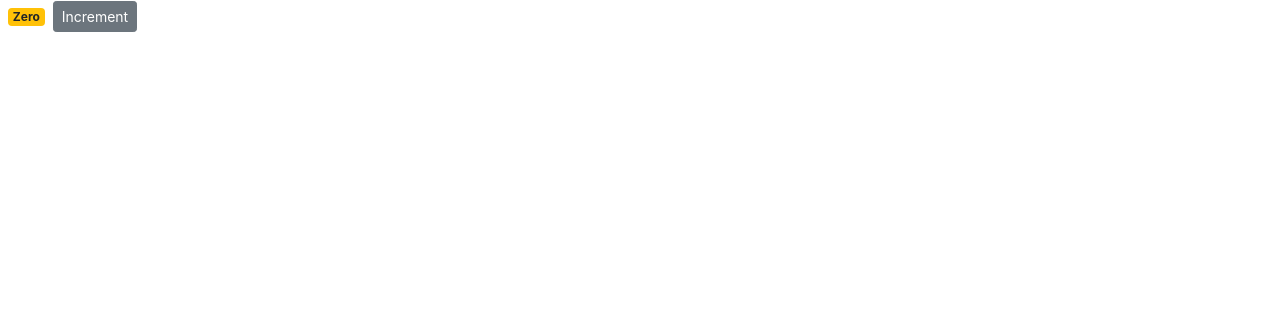
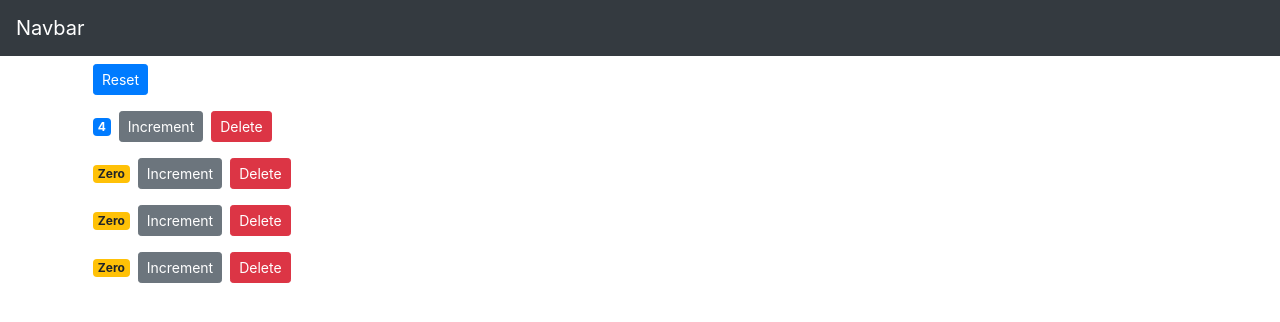
Before and after one commit to BrayoKane/counter, a React (Create React App) app: page / in a window 1280 px wide. Shown: the top 322 px of the page. Built offline with nearby package versions, Linux system fonts and the light colour scheme.

Commit message:
feat(core) remove local state

```diff
--- a/src/App.js
+++ b/src/App.js
@@ -1,24 +1,16 @@
-import logo from './logo.svg';
+import React from 'react';
 import './App.css';
+import Navbar from "./components/navbar";
+import Counters from "./components/counters";
 
 function App() {
   return (
-    <div className="App">
-      <header className="App-header">
-        <img src={logo} className="App-logo" alt="logo" />
-        <p>
-          Edit <code>src/App.js</code> and save to reload.
-        </p>
-        <a
-          className="App-link"
-          href="https://reactjs.org"
-          target="_blank"
-          rel="noopener noreferrer"
-        >
-          Learn React
-        </a>
-      </header>
-    </div>
+    <React.Fragment>
+      <Navbar/>
+      <main className="container">
+        <Counters/>
+      </main>
+    </React.Fragment>
   );
 }
 
--- a/src/components/counter.jsx
+++ b/src/components/counter.jsx
@@ -1,40 +1,44 @@
 import React, {Component} from "react";
 
 class Counter extends Component {
-    state = {
-        count: 0
-    };
+    /*state = {
+        value: this.props.counter.value
+    };*/
 
     /*constructor() {
         super();
         this.handleIncrement = this.handleIncrement.bind(this);
     }*/
 
-    handleIncrement = () => {
+   /* handleIncrement = () => {
         // console.log('Increment Clicked', this);
-        this.setState({count: this.state.count + 1});
-    }
+        this.setState({value: this.state.value + 1});
+    }*/
 
     render() {
+        // console.log(this.props)
         return (
             <div>
                 <span className={this.getBadgeClasses()}>{this.formatCount()}</span>
-                <button onClick={this.handleIncrement}
+                <button onClick={() => this.props.onIncrement(this.props.counter)}
                         className="btn btn-secondary btn-sm">Increment
                 </button>
+                <button
+                    onClick={() => this.props.onDelete(this.props.counter.id)}
+                    className="btn btn-danger btn-sm m-2">Delete</button>
             </div>
         )
     }
 
     getBadgeClasses() {
         let classes = "badge m-2 badge-"
-        classes += this.state.count === 0 ? "warning" : "primary";
+        classes += this.props.counter.value === 0 ? "warning" : "primary";
         return classes;
     }
 
     formatCount() {
-        const {count} = this.state;
-        return count === 0 ? 'Zero' : count;
+        const {value} = this.props.counter;
+        return value === 0 ? 'Zero' : value;
     }
 }
 
--- /dev/null
+++ b/src/components/counters.jsx
@@ -0,0 +1,58 @@
+import React, {Component} from 'react';
+import Counter from "./counter";
+
+class Counters extends Component {
+    state = {
+        counters: [
+            {id: 1, value: 4},
+            {id: 2, value: 0},
+            {id: 3, value: 0},
+            {id: 4, value: 0}
+        ]
+    }
+
+    handleReset = () => {
+        const counters = this.state.counters.map(c => {
+            c.value = 0
+            return c
+        });
+
+        this.setState({counters});
+    }
+
+    handleIncrement = counter => {
+        const counters = [...this.state.counters];
+        const index = counters.indexOf(counter);
+        counters[index] = {...counter}; // coz modifying state in React is a no-no!
+        counters[index].value++;
+        // console.log(this.state.counters[index])
+        this.setState({counters});
+    }
+
+    handleDelete = (counterId) => {
+        const counters = this.state.counters.filter(c => c.id !== counterId);
+        this.setState({counters});
+    }
+
+    render() {
+        return (
+            <div>
+                <button
+                    onClick={this.handleReset}
+                    className="btn btn-primary btn-sm m-2">
+                    Reset
+                </button>
+                {this.state.counters.map(counter =>
+                    <Counter
+                        key={counter.id}
+                        value={counter.value}
+                        onIncrement={this.handleIncrement}
+                        onDelete={this.handleDelete}
+                        counter={counter}/>
+                )}
+            </div>
+        );
+    }
+}
+
+export default Counters;
--- /dev/null
+++ b/src/components/navbar.jsx
@@ -0,0 +1,15 @@
+import React, {Component} from 'react';
+
+class Navbar extends Component {
+    render() {
+        return (
+            <nav className="navbar navbar-dark bg-dark">
+                <a className="navbar-brand" href="#">
+                    Navbar
+                </a>
+            </nav>
+        );
+    }
+}
+
+export default Navbar;
--- a/src/index.js
+++ b/src/index.js
@@ -4,11 +4,10 @@
 import App from './App';
 import reportWebVitals from './reportWebVitals';
 import 'bootstrap/dist/css/bootstrap.css';
-import Counter from "./components/counter";
 
 ReactDOM.render(
   <React.StrictMode>
-    <Counter />
+    <App />
   </React.StrictMode>,
   document.getElementById('root')
 );
```
